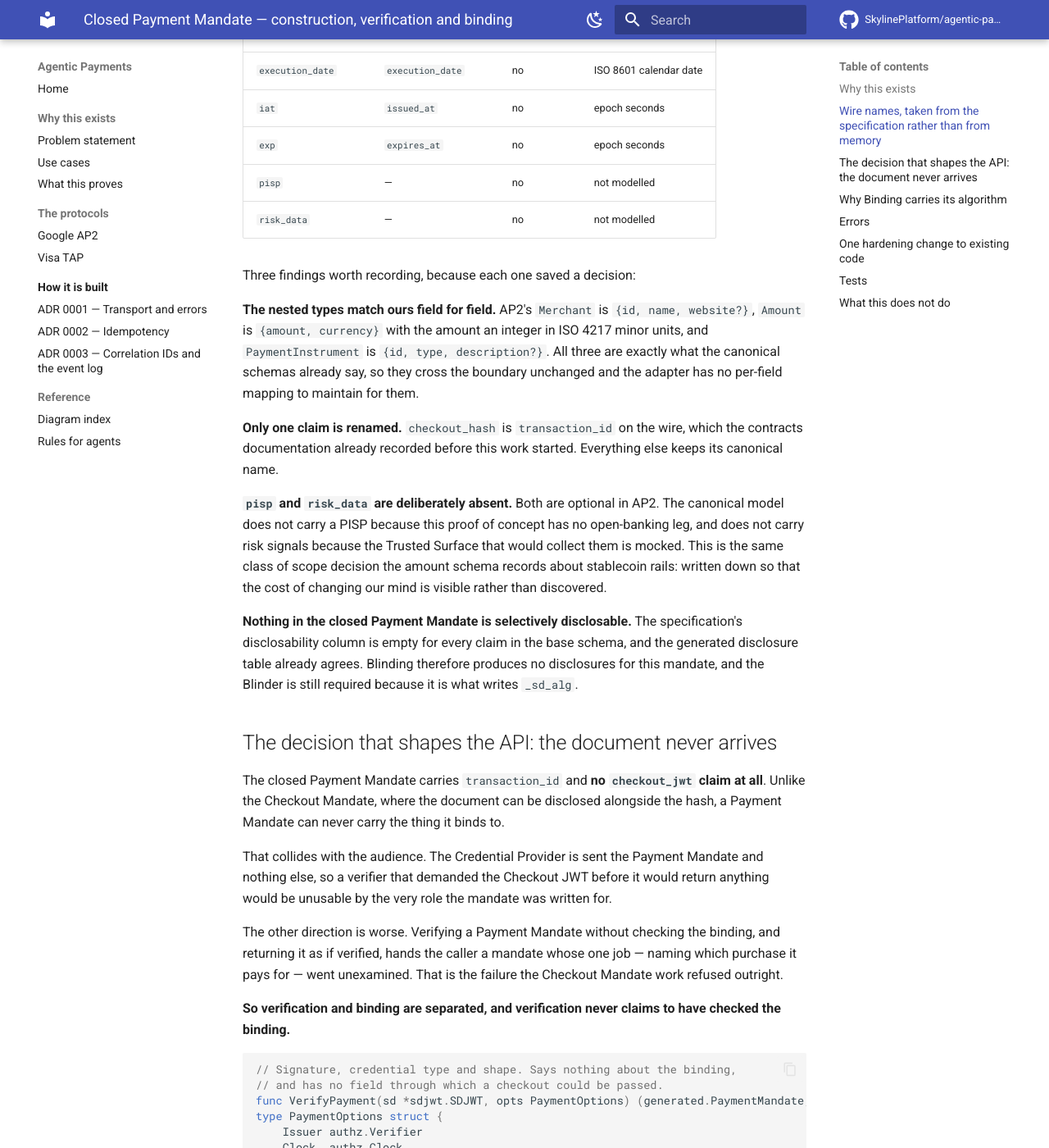
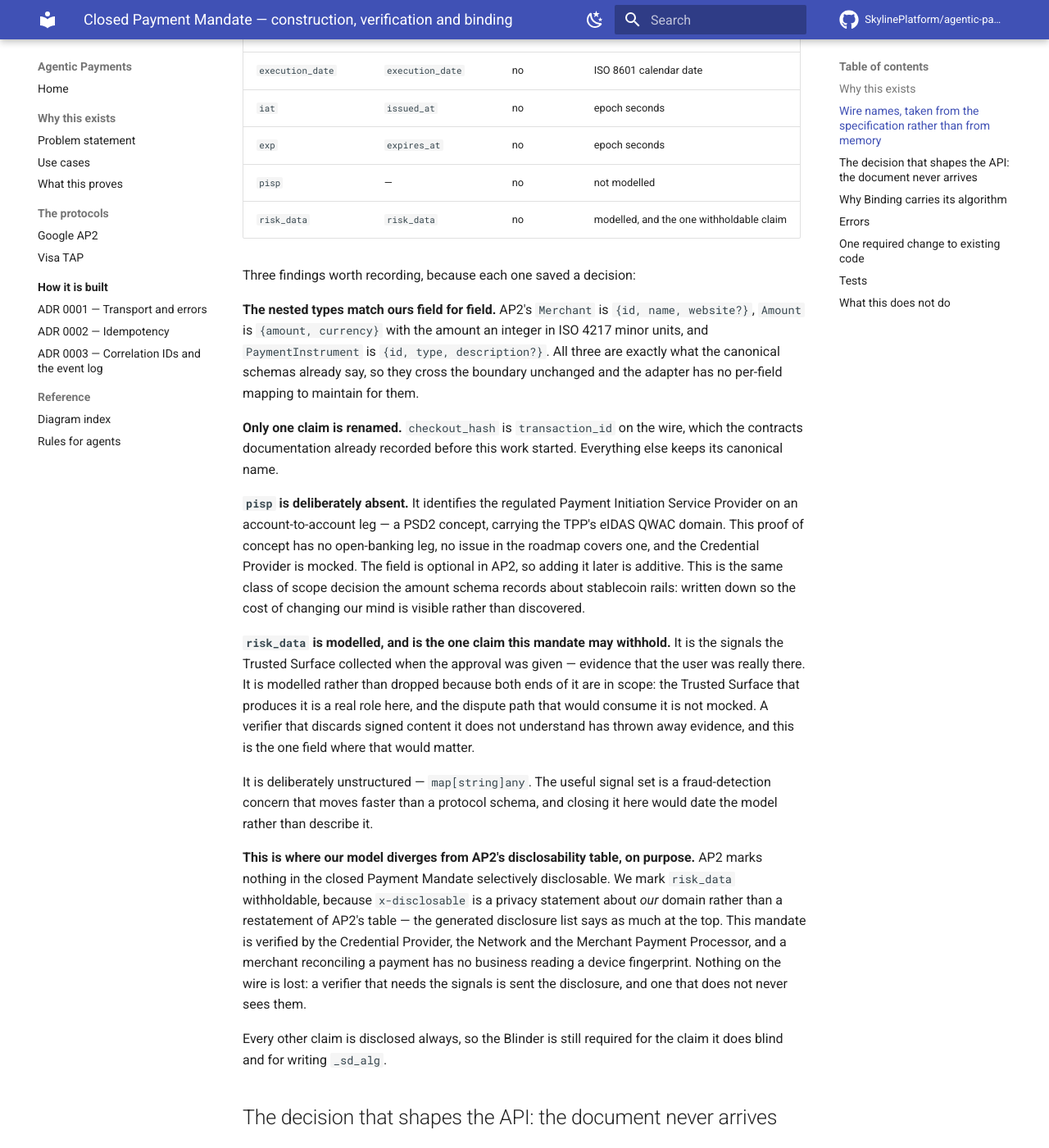
Before and after one commit to SkylinePlatform/agentic-payments, an MkDocs documentation site: the page built from docs/specs/2026-08-06-payment-mandate-design.md, in a window 1280 px wide and 1400 px high, scrolled down 987 px. Shown: the whole window at 82% size. Built offline with MkDocs 1.6.1 and Material for MkDocs 9.7.7, drawn with Linux system fonts in a browser that asks for light colours; comment, search, counter and statistics services are not loaded; some of the changed text lies outside the part shown.

Commit message:
feat(contracts): model risk_data on the Payment Mandate
AP2 defines two optional claims the canonical model did not carry. They are
not the same call.

pisp stays out. It names the regulated Payment Initiation Service Provider on
an account-to-account leg — a PSD2 concept carrying the TPP's eIDAS QWAC
domain. There is no open-banking leg here, no issue covering one, and the
Credential Provider is mocked. Optional in AP2, so adding it later is
additive.

risk_data comes in, because both ends of it are in scope: the Trusted Surface
that produces it is a real role, and the dispute path that would consume it is
not mocked. Verifying signed content and then discarding it is throwing away
evidence, and this is the field where that would matter. Unstructured on
purpose — the useful signal set moves faster than a protocol schema.

It is also marked withholdable, which is a deliberate divergence: AP2 marks
nothing in the closed Payment Mandate selectively disclosable, but
x-disclosable is a privacy statement about our domain rather than a
restatement of AP2's table. This mandate is read by the Credential Provider,
the Network and the Merchant Payment Processor, and a merchant reconciling a
payment has no business reading a device fingerprint. Nothing is lost on the
wire — a verifier that needs the signals is sent the disclosure.

That divergence turns the flat wireName map from a latent trap into a real
one: blindPaths now resolves paths for both mandate types, and checkout_hash
answers checkout_hash on one and transaction_id on the other. Scoping the map
per mandate type moves from precaution to prerequisite, and the spec says so.

Refs #6

Co-Authored-By: Claude Opus 5 (1M context) <noreply@anthropic.com>

```diff
--- a/docs/specs/2026-08-06-payment-mandate-design.md
+++ b/docs/specs/2026-08-06-payment-mandate-design.md
@@ -35,7 +35,7 @@ Payment Mandate is where it would have been easiest to fall.
 | `iat` | `issued_at` | no | epoch seconds |
 | `exp` | `expires_at` | no | epoch seconds |
 | `pisp` | — | no | not modelled |
-| `risk_data` | — | no | not modelled |
+| `risk_data` | `risk_data` | no | modelled, and the one withholdable claim |
 
 Three findings worth recording, because each one saved a decision:
 
@@ -50,18 +50,39 @@ per-field mapping to maintain for them.
 which the contracts documentation already recorded before this work started.
 Everything else keeps its canonical name.
 
-**`pisp` and `risk_data` are deliberately absent.** Both are optional in AP2.
-The canonical model does not carry a PISP because this proof of concept has no
-open-banking leg, and does not carry risk signals because the Trusted Surface
-that would collect them is mocked. This is the same class of scope decision the
-amount schema records about stablecoin rails: written down so that the cost of
-changing our mind is visible rather than discovered.
+**`pisp` is deliberately absent.** It identifies the regulated Payment
+Initiation Service Provider on an account-to-account leg — a PSD2 concept,
+carrying the TPP's eIDAS QWAC domain. This proof of concept has no open-banking
+leg, no issue in the roadmap covers one, and the Credential Provider is mocked.
+The field is optional in AP2, so adding it later is additive. This is the same
+class of scope decision the amount schema records about stablecoin rails:
+written down so the cost of changing our mind is visible rather than
+discovered.
 
-**Nothing in the closed Payment Mandate is selectively disclosable.** The
-specification's disclosability column is empty for every claim in the base
-schema, and the generated disclosure table already agrees. Blinding therefore
-produces no disclosures for this mandate, and the Blinder is still required
-because it is what writes `_sd_alg`.
+**`risk_data` is modelled, and is the one claim this mandate may withhold.**
+It is the signals the Trusted Surface collected when the approval was given —
+evidence that the user was really there. It is modelled rather than dropped
+because both ends of it are in scope: the Trusted Surface that produces it is a
+real role here, and the dispute path that would consume it is not mocked. A
+verifier that discards signed content it does not understand has thrown away
+evidence, and this is the one field where that would matter.
+
+It is deliberately unstructured — `map[string]any`. The useful signal set is a
+fraud-detection concern that moves faster than a protocol schema, and closing
+it here would date the model rather than describe it.
+
+**This is where our model diverges from AP2's disclosability table, on
+purpose.** AP2 marks nothing in the closed Payment Mandate selectively
+disclosable. We mark `risk_data` withholdable, because `x-disclosable` is a
+privacy statement about *our* domain rather than a restatement of AP2's table —
+the generated disclosure list says as much at the top. This mandate is verified
+by the Credential Provider, the Network and the Merchant Payment Processor, and
+a merchant reconciling a payment has no business reading a device fingerprint.
+Nothing on the wire is lost: a verifier that needs the signals is sent the
+disclosure, and one that does not never sees them.
+
+Every other claim is disclosed always, so the Blinder is still required for the
+claim it does blind and for writing `_sd_alg`.
 
 ## The decision that shapes the API: the document never arrives
 
@@ -148,20 +169,22 @@ already exists in the canonical error vocabulary, which was written from the
 protocol documentation ahead of the code that needed it — this is that
 vocabulary paying off rather than a schema change.
 
-## One hardening change to existing code
+## One required change to existing code
 
 `wireName` maps a canonical field path to the AP2 claim carrying it, and it is
 flat. `checkout_hash` maps to `checkout_hash` on the Checkout Mandate and to
 `transaction_id` on the Payment Mandate: the same key, two answers.
 
-Nothing breaks today, because `wireName` is only read by `blindPaths` and the
-Payment Mandate declares nothing withholdable. It would break silently the
-moment a payment field became disclosable, and the failure mode is the one the
-existing comment on `wireName` already describes — a field declared
-withholdable that is issued fully visible, which no happy-path test notices.
+That was harmless while the Payment Mandate declared nothing withholdable,
+because `blindPaths` is the only reader. Modelling `risk_data` as disclosable
+removes the reprieve — `blindPaths("PaymentMandate")` now resolves real paths,
+so the map is read for both mandate types and cannot answer for both.
 
-The map is therefore scoped per mandate type as part of this work, rather than
-left as a trap for the disclosure-minimisation issue to walk into.
+The map is therefore scoped per mandate type. This is not a precaution: the
+failure it prevents is the one the existing comment on `wireName` already
+describes — a field declared withholdable that is issued fully visible, which
+no happy-path test notices, because the mandate verifies perfectly either way.
+Here that field would be the device fingerprint.
 
 ## Tests
 
@@ -176,6 +199,9 @@ left as a trap for the disclosure-minimisation issue to walk into.
 - `Same` refuses two digests made by different algorithms as unverifiable
   rather than as a mismatch
 - the binding tracks `_sd_alg` across `sha-256`, `sha-384` and `sha-512`
+- `risk_data` survives a round trip when disclosed, and a presentation that
+  withholds it still verifies and still binds — the mandate must not depend on
+  the one claim it is allowed to drop
 - wrong and unversioned `vct`
 - misconfiguration: nil signer, blinder, issuer key, clock
 - golden vectors extended with `mandate.payment.1` and the `transaction_id`
@@ -184,7 +210,9 @@ left as a trap for the disclosure-minimisation issue to walk into.
 The mutation set the implementation has to fail: trust the claim instead of
 recomputing; compare the two mandates by a value one of them supplies rather
 than by both digests; hardcode `sha-256` for the payment binding; let `Same`
-pass on differing algorithms; match `vct` by prefix.
+pass on differing algorithms; match `vct` by prefix; and resolve `checkout_hash`
+through the Checkout Mandate's wire name while issuing a Payment Mandate, which
+would blind nothing and publish the risk signals it declared withholdable.
 
 ## What this does not do
 
```
Also changed, not shown: 2 other files.
